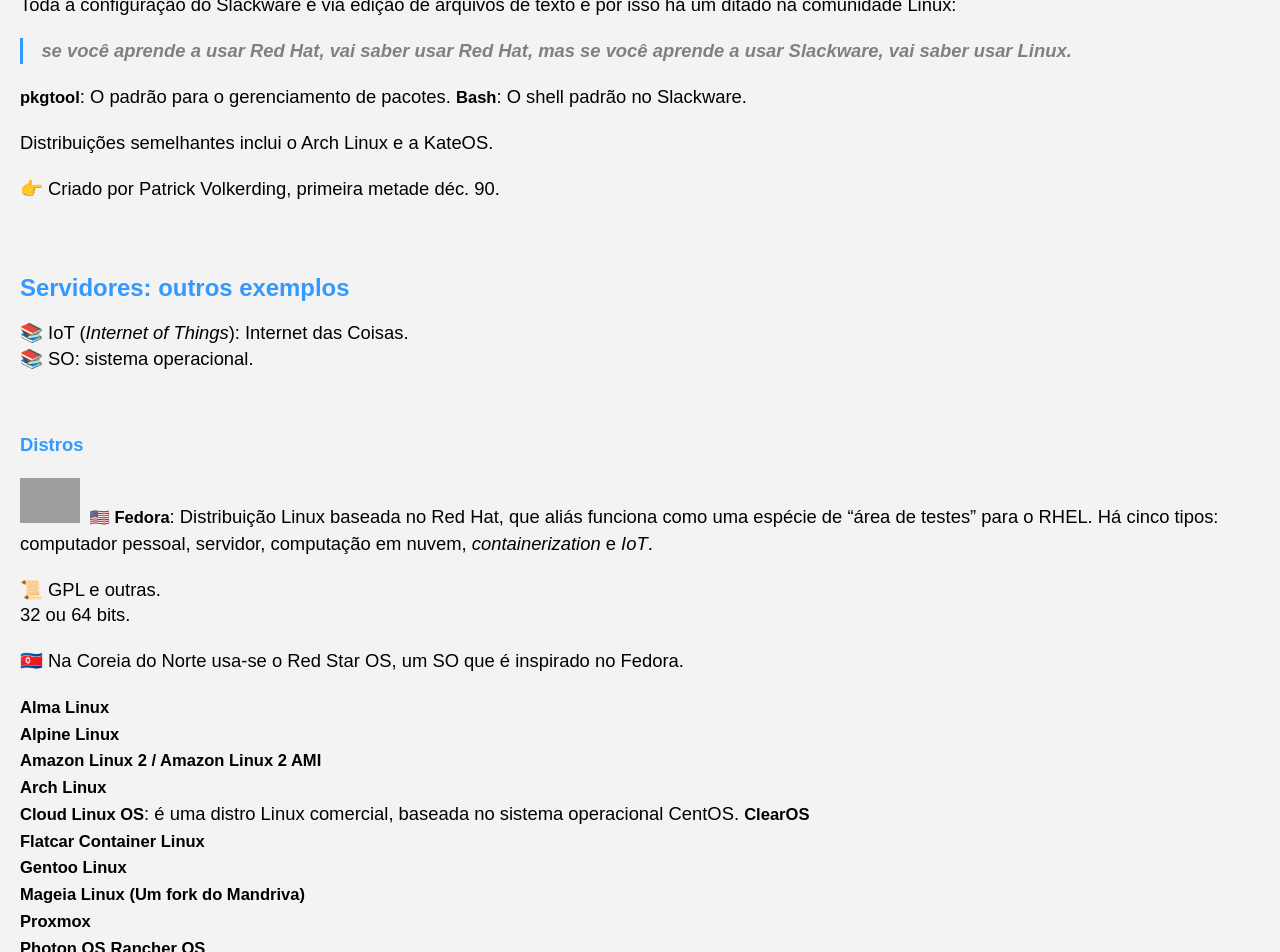
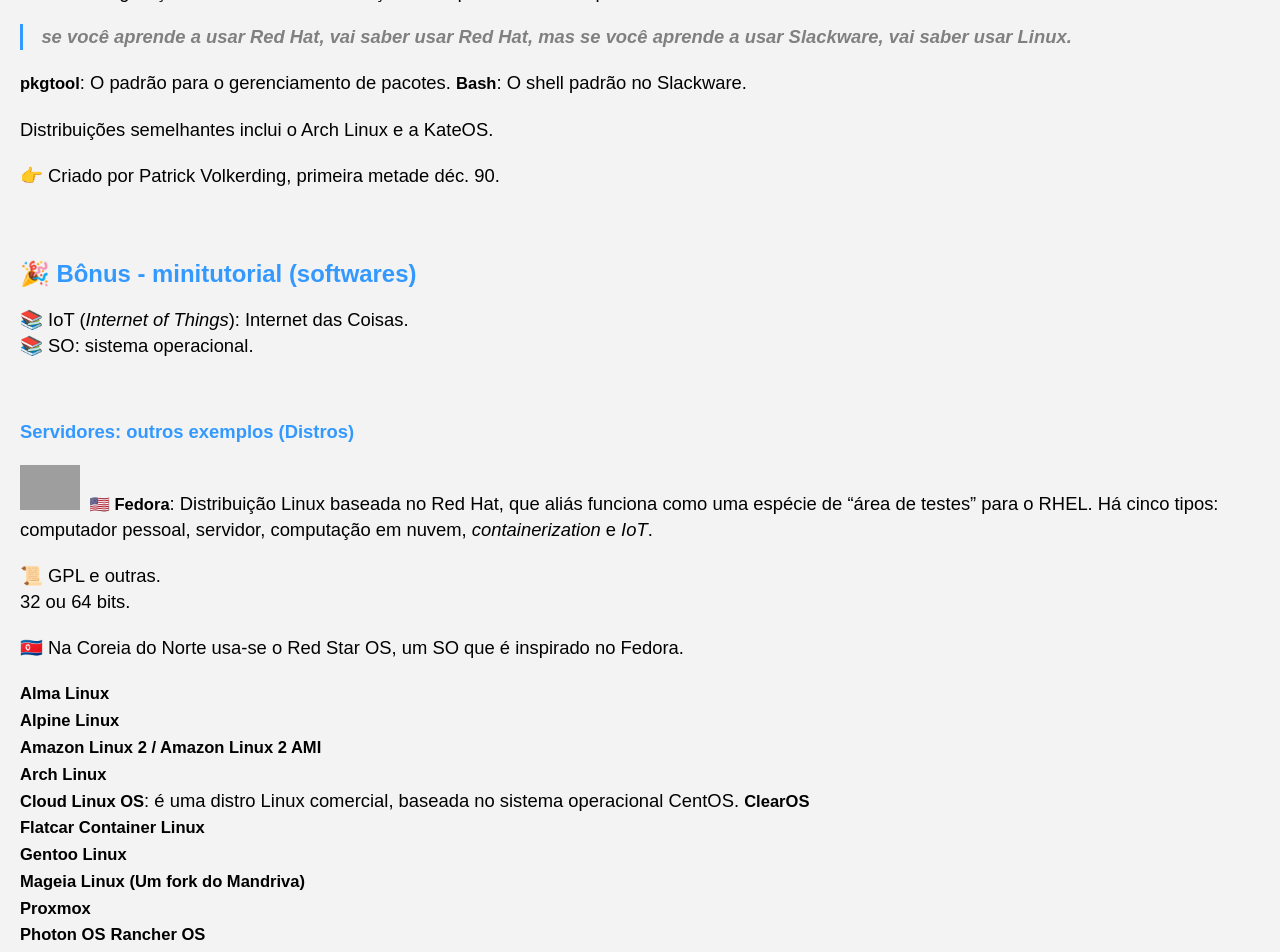
Before and after one commit to Joesynth/joesynth.github.io, a Jekyll site: the page built from _posts/2021-01-14-software-servidor.md, in a window 1280 px wide and 1400 px high, scrolled down 3019 px. Shown: the top 952 px of the window. Built offline with Jekyll 4.4.1, drawn with Linux system fonts in a browser that asks for light colours; some of the changed text lies outside the part shown; grey boxes are pictures that could not be loaded.

Commit message:
Update 2021-01-14-software-servidor.md

```diff
--- a/_posts/2021-01-14-software-servidor.md
+++ b/_posts/2021-01-14-software-servidor.md
@@ -1,4 +1,5 @@
 # Software servidor: 7 casos
+
 
 Um software servidor, como o Nginx, pode ser instalado tanto em um SO do tipo Desktop quanto em um sistema operacioanal próprio para servidor. Neste último caso, um sistema específico, não se espante em ver o servidor atuando em modo texto, ou seja, sem GUI (interface gráfica). Usar uma GUI consumiria recursos (RAM/CPU).
 
@@ -35,14 +31,14 @@
 🇸🇦 A página do Red Hat inclui a Arábia Saudita, como sendo uma área onde a empresa tem presença e oferece suporte.
 
 
-#### 🇺🇸 CentOS
+## 🇺🇸 CentOS
 
 <img src="https://seeklogo.com/images/C/centos-logo-494F57D973-seeklogo.com.png" width="120" />Equivale ao Red Hat, porém grátis. Mais que isso, o CentOS é conhecido como ”a versão grátis do Red Hat”. É muito usado por serviços de Hospedagem.
 🔗️ centos.org
 📜️ GPL e outras.
 
 
-#### 🇺🇸 Debian
+## 🇺🇸 Debian
 
 <img src="https://upload.wikimedia.org/wikipedia/commons/0/04/Debian_logo.png" width="120" />Estável e robusta, é usada na estação espacial internacional, bem como outros ambientes críticos, como o militar. Além, a distro é utilizada por instituições educacionais e empresas comerciais.
 
@@ -56,7 +52,7 @@
 👉️ Ian Murdock, anos 90.
 
 
-#### 🇩🇪 SuSE Linux Enterprise Server (SLES)
+## 🇩🇪 SuSE Linux Enterprise Server (SLES)
 
 Voltado a *mainframe*, supercomputadores, *workstations*, servidor de uso geral, nuvem privada, *storage*, *bigdata*. Muito popular na Europa, a SuSE é uma das pioneiras em Linux e de *software* de código aberto para infraestrutura.
 
@@ -73,12 +69,12 @@
 32 ou 64 bits.
 
 
-#### 🇬🇧 Ubuntu Server
+## 🇬🇧 Ubuntu Server
 
 Sendo "filho do Debian”, é extremamente popular no mundo dos servidores. É utilizado, por ex., em laboratórios de meteorologia.
 
 
-#### 🇺🇸 Oracle Linux
+## 🇺🇸 Oracle Linux
 
 Baseada em Red Hat Enterprise Linux (RHEL), é 100% compatível com ele. Uso em ambientes corporativos, principalmente.
 
@@ -87,7 +83,7 @@
 
 
 
-#### 🇺🇸 Slackware Linux
+## 🇺🇸 Slackware Linux
 
 Poderosa e popular no mercado de servidores, essa *distro* visa ser “semelhante ao Unix” em termos de simplicidade de *design* e estabilidade, buscando também proficiência técnica.
 
@@ -106,16 +102,12 @@
 
 👉️ Criado por Patrick Volkerding, primeira metade déc. 90.
 
-
-
-
-## Servidores: outros exemplos
+## 🎉️ Bônus - minitutorial (softwares)
 
 📚️ IoT (*Internet of Things*): Internet das Coisas.
 📚️ SO: sistema operacional.
 
-
-#### Distros
+#### Servidores: outros exemplos (Distros)
 
 <img src="https://upload.wikimedia.org/wikipedia/commons/thumb/8/8f/Fedora_logo_%282021%29.svg/250px-Fedora_logo_%282021%29.svg.png" width="60" />**🇺🇸 Fedora**: Distribuição Linux baseada no Red Hat, que aliás funciona como uma espécie de “área de testes” para o RHEL. Há cinco tipos: computador pessoal, servidor, computação em nuvem, *containerization* e *IoT*.
 
@@ -151,7 +143,7 @@
 
 
 
-## Softwares servidores
+#### Softwares servidores
 
 Abaixo um resumo das principais ferramentas de servidor, mostrando marca, desenvolvedor, tecnologias usadas.
 
```
Also changed, not shown: other parts of _posts/2021-01-14-software-servidor.md (+3 -8 lines).
